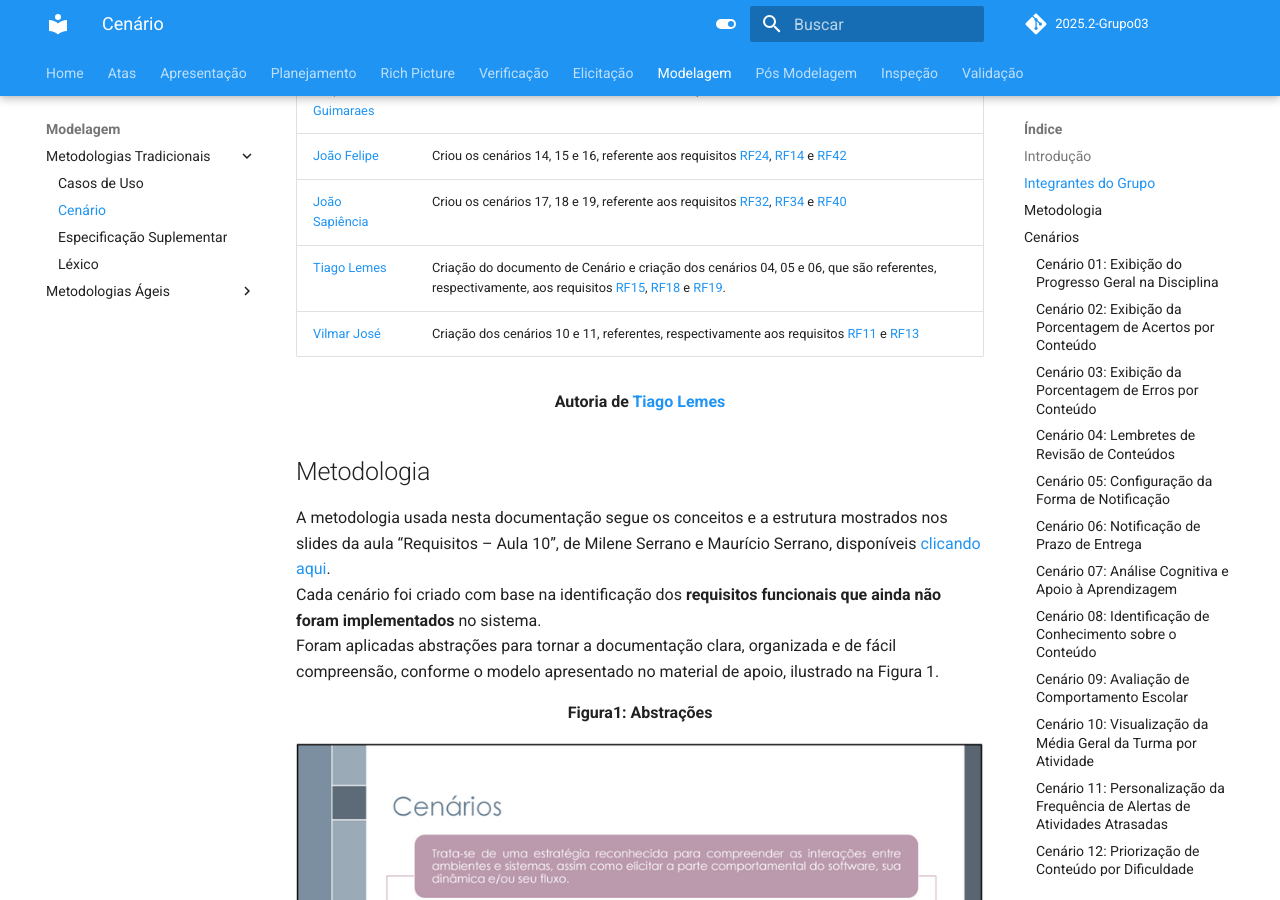
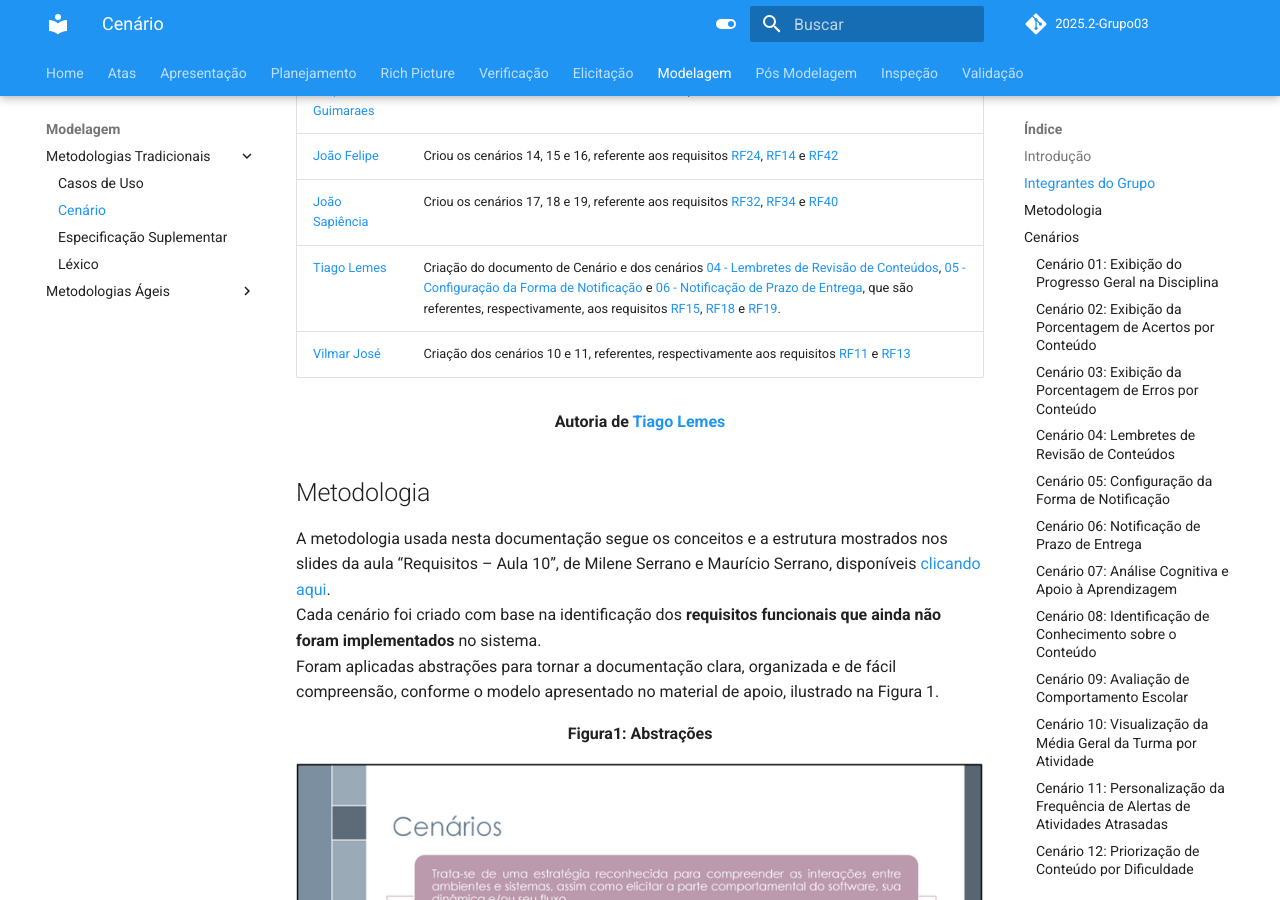
Before and after one commit to Requisitos-de-Software/2025.2-Grupo03, an MkDocs documentation site: the page built from docs/Modelagem/cenario.md, in a window 1280 px wide and 900 px high, scrolled down 742 px. Built offline with MkDocs 1.6.1 and Material for MkDocs 9.7.7, drawn with Linux system fonts in a browser that asks for light colours; comment, search, counter and statistics services are not loaded.

Commit message:
Update cenario.md

```diff
--- a/docs/Modelagem/cenario.md
+++ b/docs/Modelagem/cenario.md
@@ -15,7 +15,7 @@ A Tabela 1 apresenta todos os integrantes da equipe que participaram da constru
 | [Felipe Guimaraes](https://github.com/felipegf1) |   Criou os cenários 01, 02 e 03, referente aos requisitos [RF08](https://requisitos-de-software.github.io/2025.2-Grupo03/Elicitacao/requisitos_elicitados/#funcionais), [RF09](https://requisitos-de-software.github.io/2025.2-Grupo03/Elicitacao/requisitos_elicitados/#funcionais) e [RF10](https://requisitos-de-software.github.io/2025.2-Grupo03/Elicitacao/requisitos_elicitados/#funcionais) |
 | [João Felipe](https://github.com/MrBolt2005) | Criou os cenários 14, 15 e 16, referente aos requisitos [RF24](https://requisitos-de-software.github.io/2025.2-Grupo03/Elicitacao/requisitos_elicitados/#funcionais), [RF14](https://requisitos-de-software.github.io/2025.2-Grupo03/Elicitacao/requisitos_elicitados/#funcionais) e [RF42](https://requisitos-de-software.github.io/2025.2-Grupo03/Elicitacao/requisitos_elicitados/#funcionais)                                      |
 | [João Sapiência](https://github.com/JoaoSapiencia) |  Criou os cenários 17, 18 e 19, referente aos requisitos [RF32](https://requisitos-de-software.github.io/2025.2-Grupo03/Elicitacao/requisitos_elicitados/#funcionais), [RF34](https://requisitos-de-software.github.io/2025.2-Grupo03/Elicitacao/requisitos_elicitados/#funcionais) e [RF40](https://requisitos-de-software.github.io/2025.2-Grupo03/Elicitacao/requisitos_elicitados/#funcionais)                                     |
-| [Tiago Lemes](https://github.com/TiagoTeixeira-2005) |  Criação do documento de Cenário e criação dos cenários 04, 05 e 06, que são referentes, respectivamente, aos requisitos [RF15](https://requisitos-de-software.github.io/2025.2-Grupo03/Elicitacao/requisitos_elicitados/#funcionais), [RF18](https://requisitos-de-software.github.io/2025.2-Grupo03/Elicitacao/requisitos_elicitados/#funcionais) e [RF19](https://requisitos-de-software.github.io/2025.2-Grupo03/Elicitacao/requisitos_elicitados/#funcionais).                                 |
+| [Tiago Lemes](https://github.com/TiagoTeixeira-2005) | Criação do documento de Cenário e dos cenários [04 - Lembretes de Revisão de Conteúdos](#cenário-04-lembretes-de-revisão-de-conteúdos), [05 - Configuração da Forma de Notificação](#cenário-05-configuração-da-forma-de-notificação) e [06 - Notificação de Prazo de Entrega](#cenário-06-notificação-de-prazo-de-entrega), que são referentes, respectivamente, aos requisitos [RF15](https://requisitos-de-software.github.io/2025.2-Grupo03/Elicitacao/requisitos_elicitados/#funcionais), [RF18](https://requisitos-de-software.github.io/2025.2-Grupo03/Elicitacao/requisitos_elicitados/#funcionais) e [RF19](https://requisitos-de-software.github.io/2025.2-Grupo03/Elicitacao/requisitos_elicitados/#funcionais). |
 | [Vilmar José](https://github.com/VilmarFagundes) | Criação dos cenários 10 e 11, referentes, respectivamente aos requisitos [RF11](https://requisitos-de-software.github.io/2025.2-Grupo03/Elicitacao/requisitos_elicitados/#funcionais) e [RF13](https://requisitos-de-software.github.io/2025.2-Grupo03/Elicitacao/requisitos_elicitados/#funcionais) |
 
 <div align="center"><strong>Autoria de <a href="https://github.com/TiagoTeixeira-2005">Tiago Lemes</a></strong></div>
```
